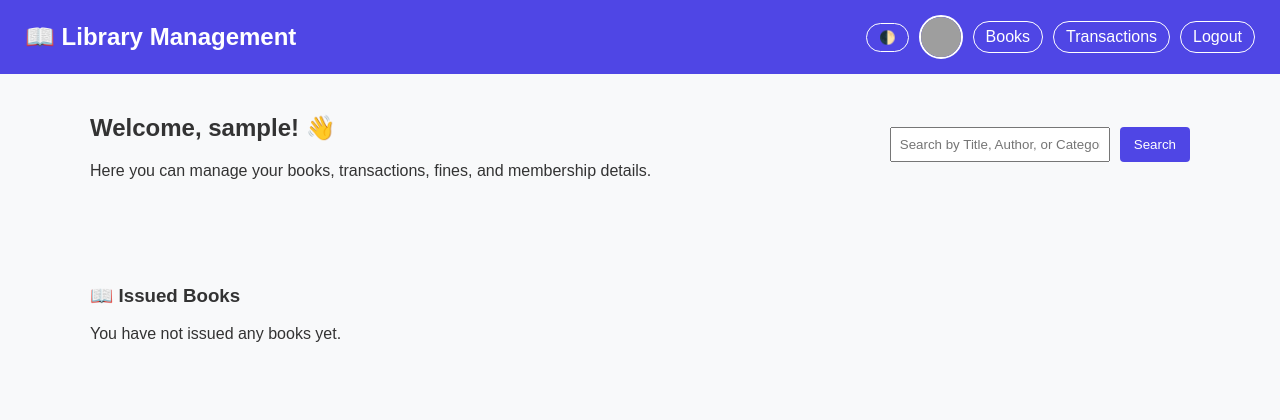
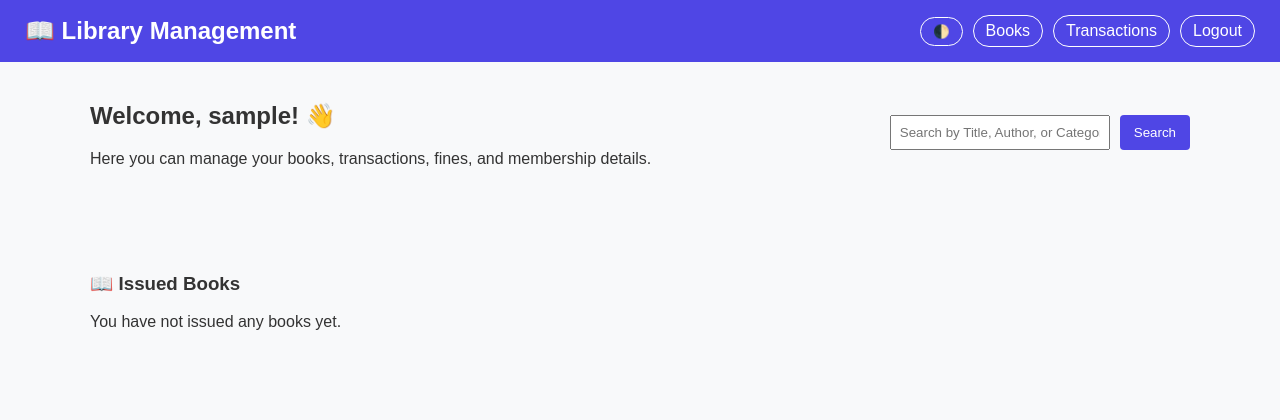
Before and after one commit to KrishnaShuklaDeveloper/Digital-Library-Management-System, a Django app: page /library/user-home/ in a window 1280 px wide. Shown: the top 420 px of the page. Run offline with Django 5.2, Linux system fonts and the light colour scheme; the visitor is signed in with stand-in values (Sample User, id 1); data comes from the database, SQL or seed files in the repository; data that the repository does not hold is empty; grey boxes are pictures that could not be loaded.

Commit message:
Update user_home.html

```diff
--- a/library/templates/library/user_home.html
+++ b/library/templates/library/user_home.html
@@ -268,7 +268,6 @@
   <div class="navbar-brand">📖 Library Management</div>
   <div class="nav-links">
     <button onclick="toggleDarkMode()" title="Toggle Theme">🌓</button>
-    <img src="{% if member and member.profile_pic %}{{ member.profile_pic.url }}{% else %}{% static 'images/default-profile.png' %}{% endif %}" alt="Profile" class="profile-pic" />
     <a href="{% url 'book_list' %}">Books</a>
     <a href="{% url 'transactions' %}">Transactions</a>
     <a href="{% url 'logout' %}">Logout</a>
```
